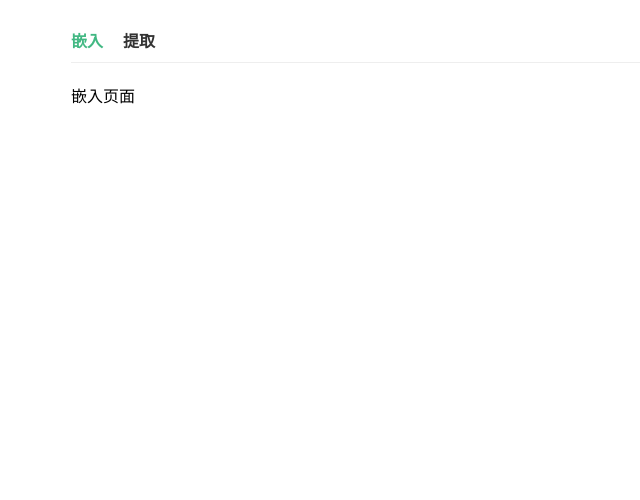
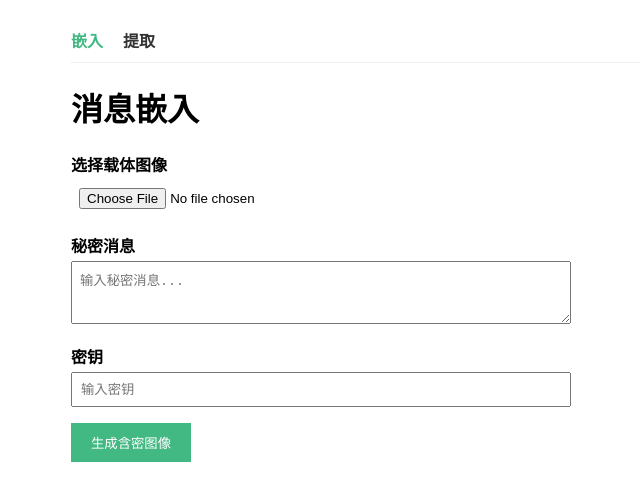
Before and after one commit to Lazyaair/stego_system_image, a Vue app in the folder web/: page /embed in a window 1280 px wide. Shown: the top 500 px of the page, without its empty margins (169-809 px from the left). Built offline with nearby package versions, Linux system fonts and the light colour scheme; no server answers.

Commit message:
feat(web): implement embed view

```diff
--- a/web/src/views/EmbedView.vue
+++ b/web/src/views/EmbedView.vue
@@ -1,3 +1,89 @@
+<script setup lang="ts">
+import { ref } from 'vue'
+import { stegoApi } from '../api/stego'
+
+const coverImage = ref<File | null>(null)
+const coverPreview = ref<string>('')
+const message = ref('')
+const key = ref('')
+const stegoImage = ref<string>('')
+const isLoading = ref(false)
+const isDemo = ref(false)
+const error = ref('')
+
+function onFileChange(e: Event) {
+  const target = e.target as HTMLInputElement
+  const file = target.files?.[0]
+  if (file) {
+    coverImage.value = file
+    coverPreview.value = URL.createObjectURL(file)
+  }
+}
+
+async function handleEmbed() {
+  if (!coverImage.value || !message.value || !key.value) {
+    error.value = '请填写所有字段'
+    return
+  }
+
+  isLoading.value = true
+  error.value = ''
+
+  try {
+    const result = await stegoApi.embed(coverImage.value, message.value, key.value)
+    stegoImage.value = result.stego_image
+    isDemo.value = result.is_demo
+  } catch (e: any) {
+    error.value = e.message || '请求失败'
+  } finally {
+    isLoading.value = false
+  }
+}
+</script>
+
 <template>
-  <div>嵌入页面</div>
+  <div class="embed-view">
+    <h1>消息嵌入</h1>
+
+    <div class="form-group">
+      <label>选择载体图像</label>
+      <input type="file" accept="image/*" @change="onFileChange" />
+      <img v-if="coverPreview" :src="coverPreview" class="preview" />
+    </div>
+
+    <div class="form-group">
+      <label>秘密消息</label>
+      <textarea v-model="message" rows="3" placeholder="输入秘密消息..."></textarea>
+    </div>
+
+    <div class="form-group">
+      <label>密钥</label>
+      <input type="password" v-model="key" placeholder="输入密钥" />
+    </div>
+
+    <button @click="handleEmbed" :disabled="isLoading">
+      {{ isLoading ? '生成中...' : '生成含密图像' }}
+    </button>
+
+    <p v-if="error" class="error">{{ error }}</p>
+
+    <div v-if="stegoImage" class="result">
+      <h3>生成结果：</h3>
+      <img :src="stegoImage" class="preview" />
+      <span v-if="isDemo" class="demo-tag">[演示模式]</span>
+    </div>
+  </div>
 </template>
+
+<style scoped>
+.embed-view { max-width: 500px; }
+.form-group { margin-bottom: 16px; }
+.form-group label { display: block; margin-bottom: 4px; font-weight: bold; }
+.form-group input, .form-group textarea { width: 100%; padding: 8px; box-sizing: border-box; }
+.preview { max-width: 100%; max-height: 200px; margin-top: 8px; border: 1px solid #ddd; }
+button { padding: 10px 20px; background: #42b883; color: white; border: none; cursor: pointer; }
+button:disabled { background: #ccc; }
+.error { color: red; }
+.result { margin-top: 20px; }
+.demo-tag { color: #ff9800; font-size: 14px; }
+</style>
```
